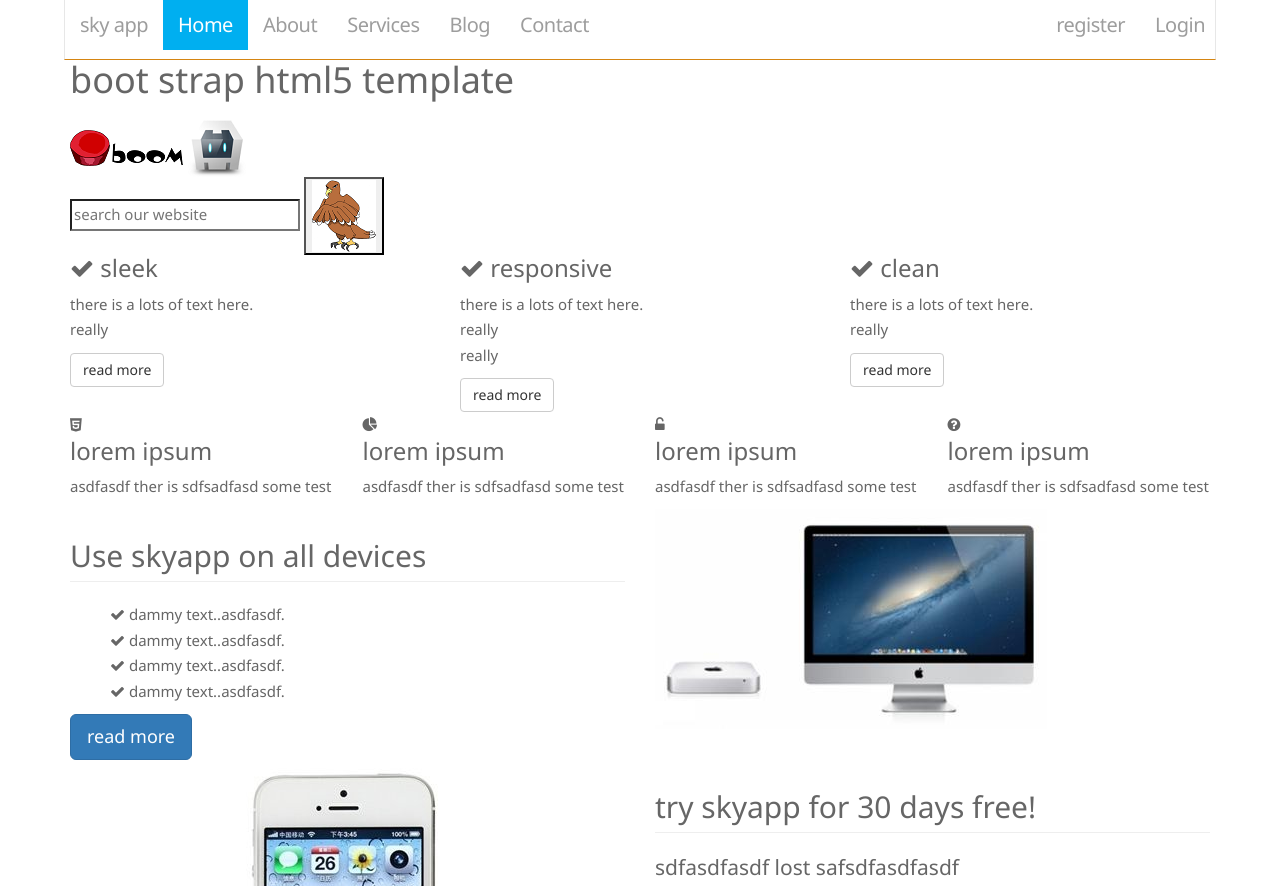
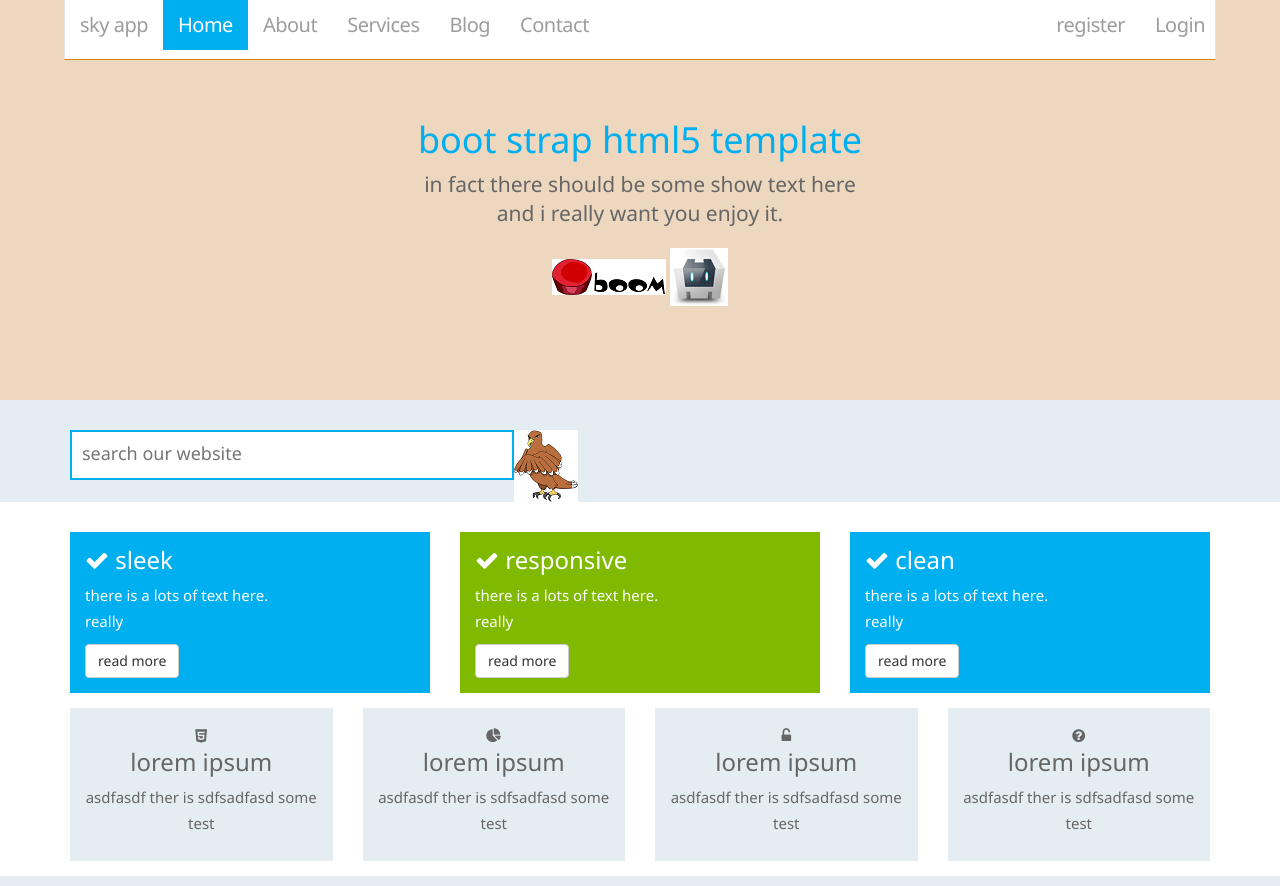
Before and after one commit to blaczom/learnSass, a plain HTML site: page index.html in a window 1280 px wide. Shown: the top 886 px of the page. Drawn offline with Linux system fonts and the light colour scheme.

Commit message:
第7集over. ~~~

```diff
--- a/index.html
+++ b/index.html
@@ -48,13 +48,13 @@
     </div>
     </header>
 
-    <p><h1> &nbsp </h1></p>
-    <p></p>
-
-    <section class="showcase">
+    <section class="section-showcase">
         <div class="container showcase-content">
             <h1> boot strap html5 template </h1>
-            <p class= "lead" > </p>
+            <p class= "lead" > in fact there should be some show text here
+              <br/>
+              and i really want you enjoy it.
+            </p>
             <div class="downloads">
                 <a href="#"> <img src="img/btn-download.png" alt="download" > </a>
                 <a href="#"> <img src="img/btn-appstore.png" alt="appstroe" > </a>
@@ -80,7 +80,7 @@
         </div>
     </section>
 
-    <section>
+    <section >
         <div class="container">
             <div class="row">
                 <div class="col-md-4">
@@ -101,14 +101,12 @@
                         there is a lots of text here.
                         <br/>
                         really
-                        <br/>
-                        really
                     </p>
                     <a href="#" class="btn btn-default"> read more </a>
                   </div>
                 </div>
                 <div class="col-md-4">
-                  <div class="block block-clean">
+                  <div class="block block-primary">
                     <h3> <i class="fa fa-check" > </i> clean </h3>
                     <p>
                       there is a lots of text here.
@@ -123,7 +121,7 @@
 
     </section>
 
-    <section >
+    <section class="no-pad-top" >
       <div class="container">
         <div class="row">
             <div class="col-md-3">
@@ -171,9 +169,6 @@
                 <h2 class="page-header"> Use <span class="em-primary">skyapp</span> on all devices
                 </h2>
                 <ul class="list list-feature">
-                    <li> <i class="fa fa-check"></i> <span>
-                    dammy text..asdfasdf.
-                    </span> </li>
                     <li> <i class="fa fa-check"></i> <span>
                     dammy text..asdfasdf.
                     </span> </li>
--- a/scss/base/_base.scss
+++ b/scss/base/_base.scss
@@ -17,7 +17,6 @@ input, textarea, button{
   @include border-radius(0px);
 }
 
-section{
-  #background-color: lightgreen;
-  #margin: 1px;
+img.device{
+  width:100%;
 }
--- a/scss/base/_mixins.scss
+++ b/scss/base/_mixins.scss
@@ -24,3 +24,13 @@
     border-right:$size solid $color;
   }
 }
+
+
+@mixin add-background($color){
+  background: $color;
+  @if $color == $light-color {
+    color:#666666;
+  } @else {
+    color:#ffffff;
+  }
+}
--- a/scss/base/_normalize.scss
+++ b/scss/base/_normalize.scss
@@ -5,3 +5,7 @@ h1,h2,h3,h4,h5{
 .page-header{
   margin-top:30px;
 }
+
+.no-pad-top {
+  padding-top:0;
+}
--- a/scss/base/_variables.scss
+++ b/scss/base/_variables.scss
@@ -8,3 +8,7 @@ $primary-color:#00aff0;
 $secondary-color:#7fba00;
 $light-color:#e4eef2;
 $dark-color:#333333;
+
+/* showcase area */
+$showcase-height:400px;
+$showcase-image:"../img/showcase.jpg";
--- a/scss/main.scss
+++ b/scss/main.scss
@@ -17,6 +17,7 @@
 @import 'modules/_buttons.scss';
 @import 'modules/_sections.scss';
 @import 'modules/_components.scss';
+@import 'modules/_forms.scss';
 
 /* LAYOUTS - Page layout styles */
 @import 'layouts/_nav.scss';
--- a/scss/modules/_blocks.scss
+++ b/scss/modules/_blocks.scss
@@ -0,0 +1,33 @@
+/* blocks */
+.block{
+  padding:15px;
+  margin-bottom:15px;
+
+  h3{
+    margin-top:0;
+    padding-top:0;
+
+  }
+
+}
+
+.block-primary{
+  @extend .block;
+  @include add-background($primary-color);
+}
+.block-secondary{
+  @extend .block;
+  @include add-background($secondary-color);
+}
+.block-light{
+  @extend .block;
+  @include add-background($light-color);
+}
+.block-dark{
+  @extend .block;
+  @include add-background($dark-color);
+}
+
+.block-center {
+  text-align: center !important;
+}
--- /dev/null
+++ b/scss/modules/_forms.scss
@@ -0,0 +1,28 @@
+/* search box */
+
+.search {
+  width:100%;
+
+  h3{
+    margin-top:0;
+    padding-top:0;
+  }
+
+  input[type="search"]{
+    border :0;
+    height:50px;
+    width:80%;
+    border:2px solid $primary-color;
+    font-size:18px;
+    padding-left:10px;
+    padding-bottom:5px;
+  }
+
+  button {
+    border:0;
+    background : none;
+    padding:0;
+    vertical-align:top;
+    margin-left:-4px;
+  }
+}
--- a/scss/modules/_sections.scss
+++ b/scss/modules/_sections.scss
@@ -0,0 +1,35 @@
+/* sections */
+
+section{
+  padding:30px 0px 0px 0px;
+}
+
+.section-showcase{
+  height:$showcase-height;
+  background: url($showcase-image) no-repeat top center;
+
+  .showcase-content{
+    padding:90px 15px;
+    text-align: center;
+  }
+
+  h1{
+    color:$primary-color;
+  }
+}
+
+.section-primary{
+  @include add-background($primary-color);
+}
+
+.section-secondary{
+  @include add-background($secondary-color);
+}
+
+.section-light{
+  @include add-background($light-color);
+}
+
+.section-dark{
+  @include add-background($dark-color);
+}
--- a/scss/modules/_typography.scss
+++ b/scss/modules/_typography.scss
@@ -0,0 +1,21 @@
+/* lists */
+
+.list{
+  margin-bottom: 30px;
+}
+
+.list-feature{
+  @extend .list;
+  margin:0;
+  padding:0;
+  width:80%;
+
+  li{
+    line-height:2.2em;
+    @include add-border(1px,#cccccc, bottom);
+  }
+
+  li:last-child{
+    border:0;
+  }
+}
```
Also changed, not shown: tmpCache.html (+3 -2 lines), css/main.css, img/showcase.jpg (added).
